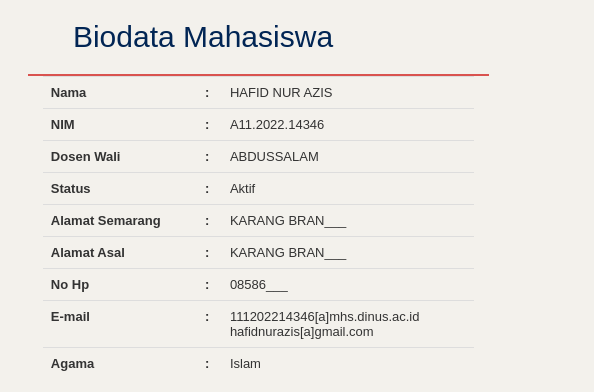
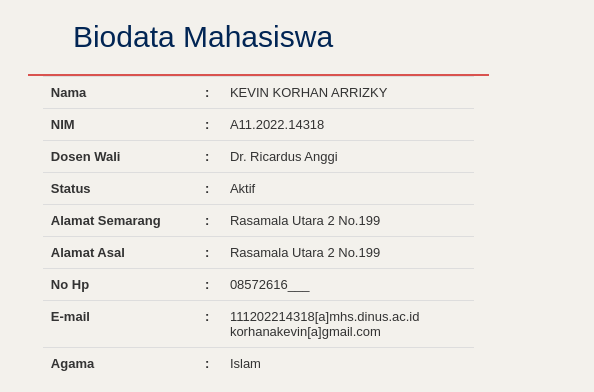
Before and after one commit to Kevinkorhana/PBW2022, a plain HTML site: page minggu 2/biodata.html in a window 1280 px wide. Shown: the top 392 px of the page, 437-1031 px from the left. Drawn offline with Linux system fonts and the light colour scheme.

Commit message:
Update biodata.html

```diff
--- a/minggu 2/biodata.html
+++ b/minggu 2/biodata.html
@@ -63,17 +63,17 @@
                         <tr>
                             <td class="strong">Nama</td>
                             <td class="strong">:</td>
-                            <td>HAFID NUR AZIS</td>
+                            <td>KEVIN KORHAN ARRIZKY</td>
                         </tr>
                         <tr>
                             <td class="strong">NIM</td>
                             <td class="strong">:</td>
-                            <td>A11.2022.14346</td>
+                            <td>A11.2022.14318</td>
                         </tr>
                         <tr>
                             <td class="strong">Dosen Wali</td>
                             <td class="strong">:</td>
-                            <td>ABDUSSALAM</td>
+                            <td>Dr. Ricardus Anggi</td>
                         </tr>
                         <tr>
                             <td class="strong">Status</td>
@@ -83,24 +83,24 @@
                         <tr>
                             <td class="strong">Alamat Semarang</td>
                             <td class="strong">:</td>
-                            <td>KARANG BRAN___</td>
+                            <td>Rasamala Utara 2 No.199</td>
                         </tr>
                         <tr>
                             <td class="strong">Alamat Asal</td>
                             <td class="strong">:</td>
-                            <td>KARANG BRAN___</td>
+                            <td>Rasamala Utara 2 No.199</td>
                         </tr>
                         <tr>
                             <td class="strong">No Hp</td>
                             <td class="strong">:</td>
-                            <td>08586___</td>
+                            <td>08572616___</td>
                         </tr>
                         <tr style="vertical-align:top;">
                             <td class="strong">E-mail</td>
                             <td class="strong">:</td>
                             <td>
-                                111202214346[a]mhs.dinus.ac.id<br/>
-                                hafidnurazis[a]gmail.com
+                                111202214318[a]mhs.dinus.ac.id<br/>
+                                korhanakevin[a]gmail.com
                             </td>
                         </tr>
                         <tr>
```
